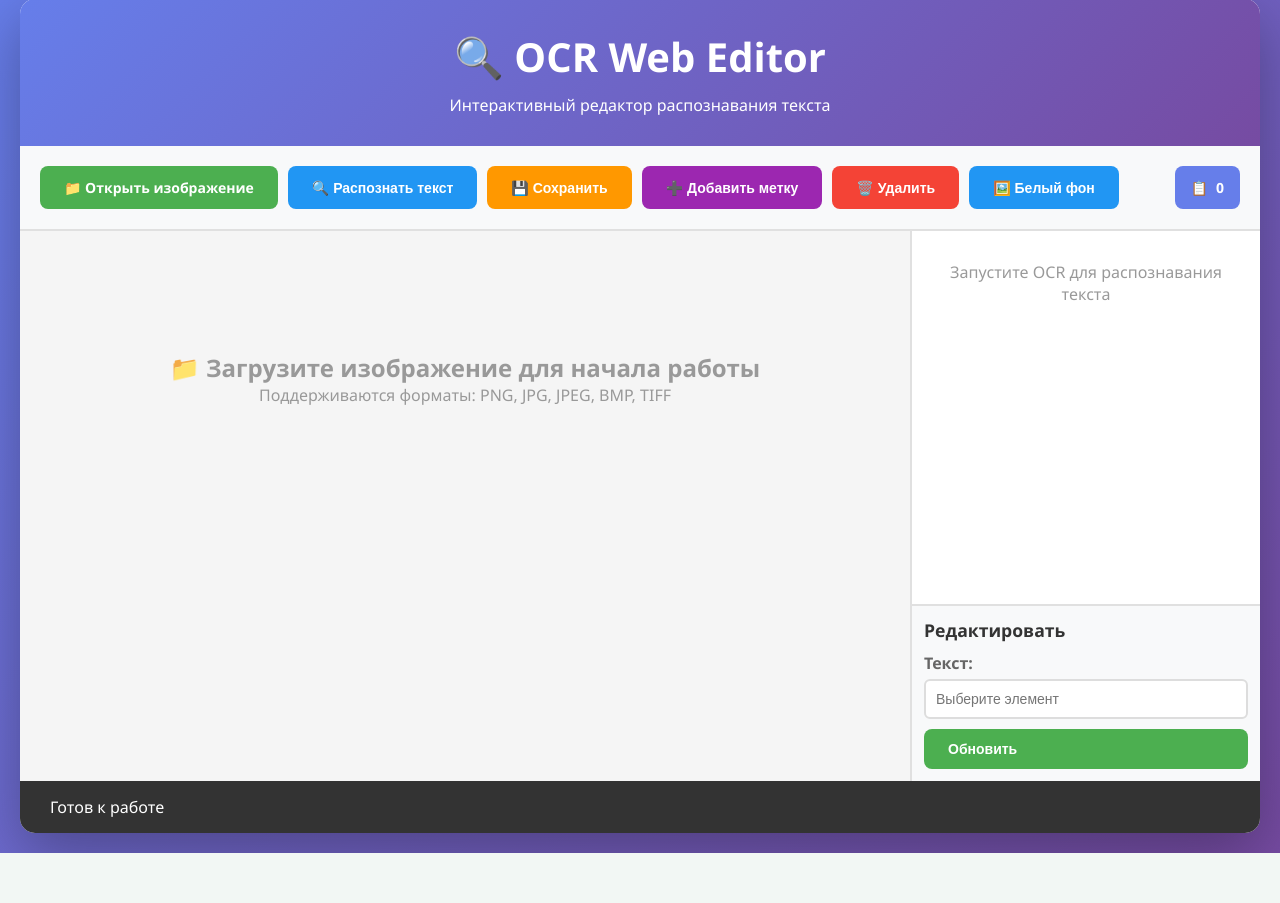
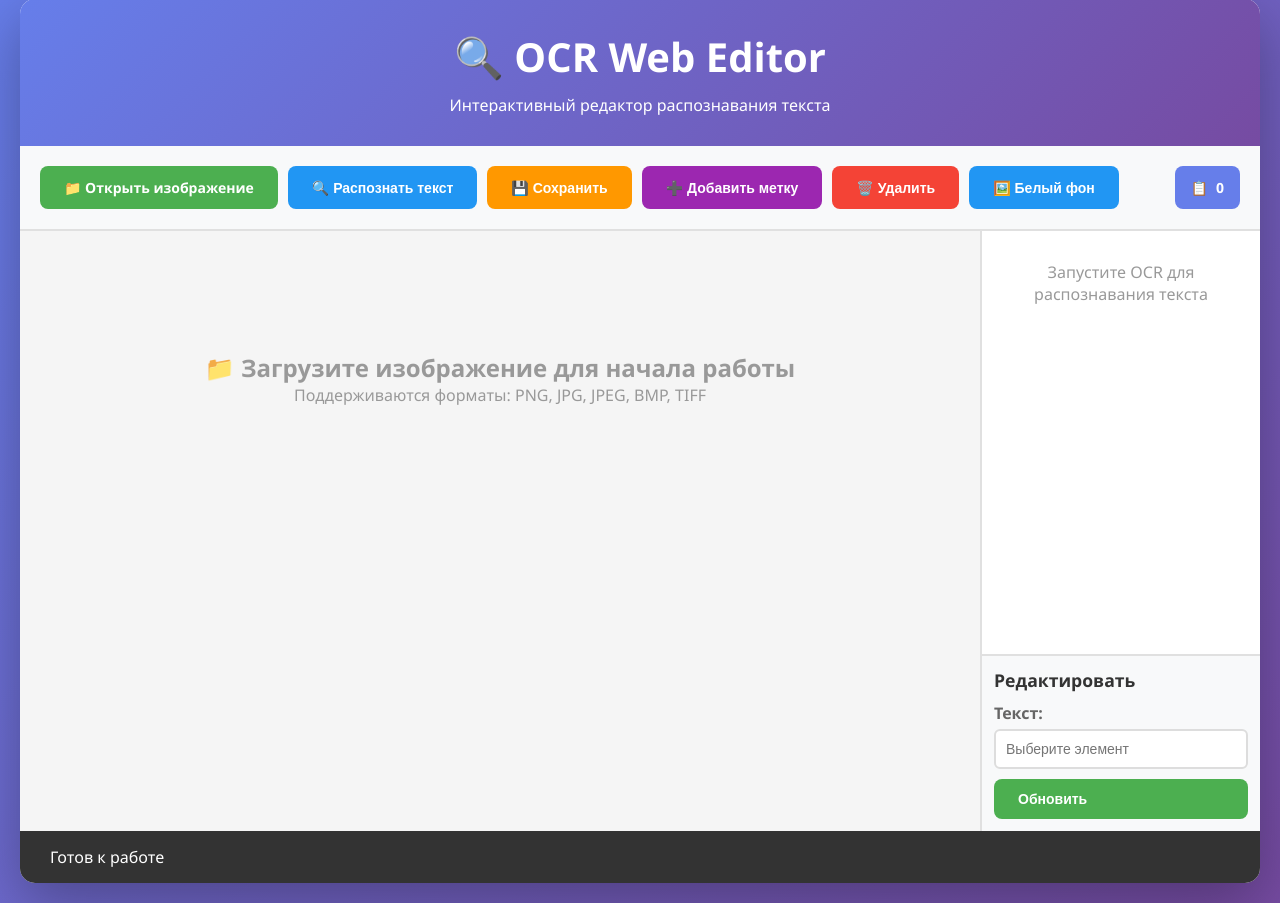
Before and after one commit to holodt2000-cyber/ocr, a Flask app: page / in a window 1280 px wide. Shown: the part 21-924 px from the top of the page. Before the commit the page ends 874 px from the top, so only its background shows below. Run offline with Flask 3, Linux system fonts and the light colour scheme.

Commit message:
Увеличена высота области изображения и списка меток

```diff
--- a/templates/index.html
+++ b/templates/index.html
@@ -74,7 +74,7 @@
 
                 .main-content {
             display: flex;
-            height: calc(100vh - 250px);
+            height: calc(100vh - 200px);
         }
 
         .canvas-area {
@@ -133,12 +133,12 @@
         }
 
                 .sidebar {
-            width: 350px;
+                    width: 280px;
                     background: white;
                     border-left: 2px solid #e0e0e0;
                     display: flex;
                     flex-direction: column;
-            max-height: calc(100vh - 250px);
+                    max-height: calc(100vh - 200px);
                 }
 
                         .text-list {
```
Lines whose indentation alone changed are shown as unchanged.
